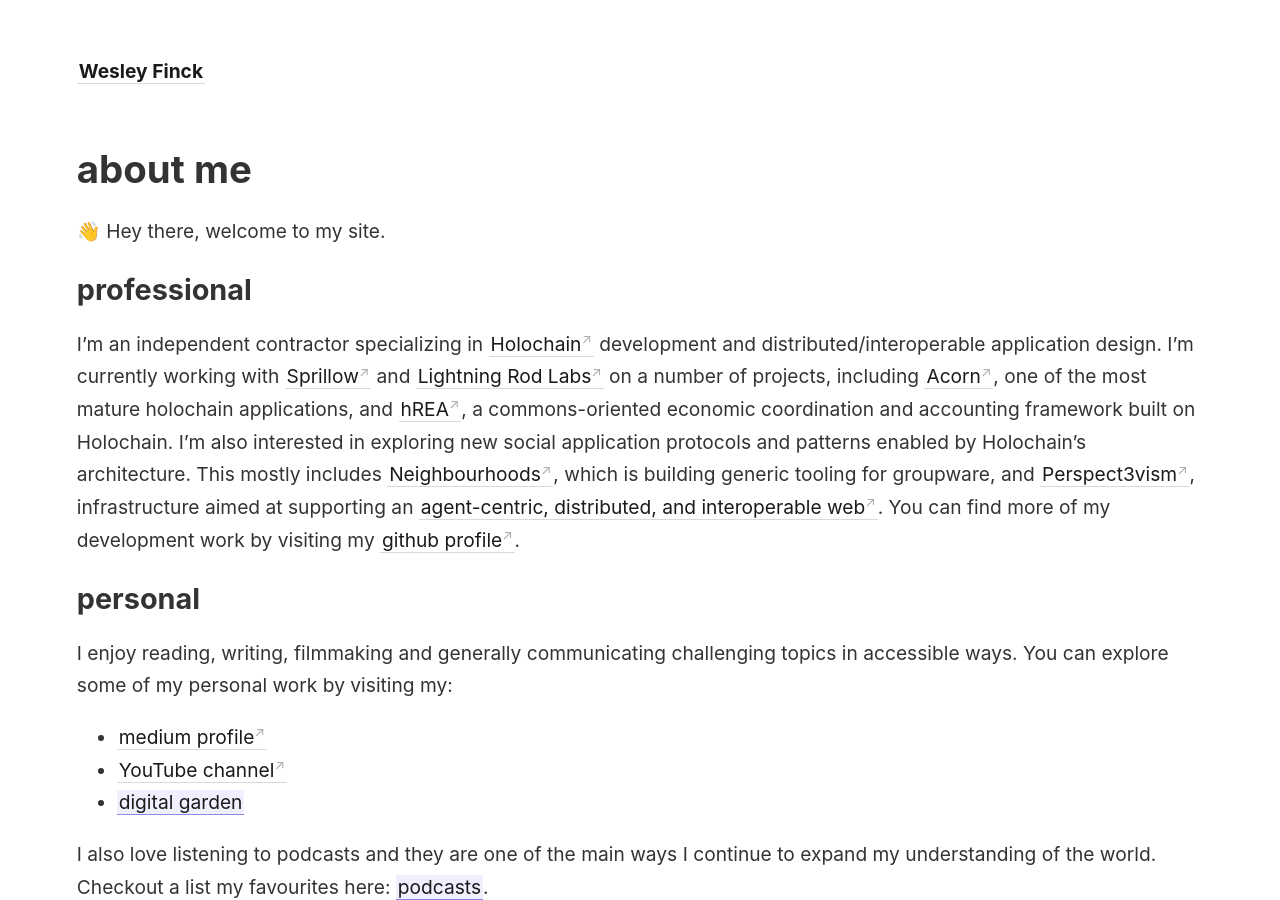
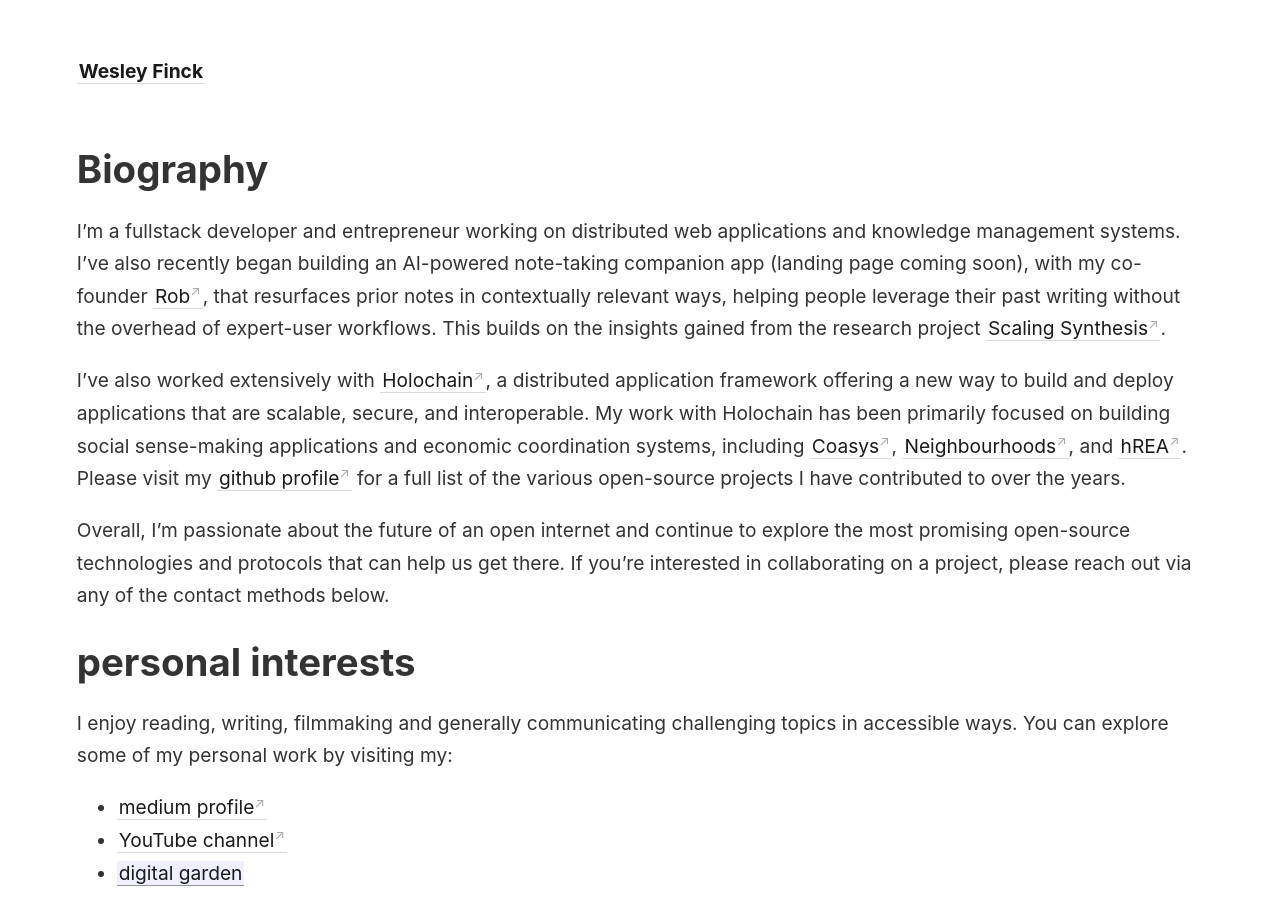
Before and after one commit to weswalla/digital-garden, a Jekyll site: the page built from _pages/index.md, in a window 1280 px wide and 900 px high. Built offline with Jekyll 4.4.1, drawn with Linux system fonts in a browser that asks for light colours; some of the changed text lies outside the part shown.

Commit message:
update home page

```diff
--- a/_pages/index.md
+++ b/_pages/index.md
@@ -4,20 +4,20 @@ title: Home
 id: home
 permalink: /
 ---
-# about me
-👋 Hey there, welcome to my site.
+# Biography
+I'm a fullstack developer and entrepreneur working on distributed web applications and knowledge management systems. I've also recently began building an AI-powered note-taking companion app (landing page coming soon), with my co-founder [Rob](https://robhaisfield.com/about), that resurfaces prior notes in contextually relevant ways, helping people leverage their past writing without the overhead of expert-user workflows. This builds on the insights gained from the research project [Scaling Synthesis](https://scalingsynthesis.com/).
 
-## professional
-I'm an independent contractor specializing in [Holochain](https://www.holochain.org/) development and distributed/interoperable application design. I'm currently working with [Sprillow](https://sprillow.com) and [Lightning Rod Labs](https://lightningrodlabs.org/) on a number of projects, including [Acorn](http://acorn.software/), one of the most mature holochain applications, and [hREA](https://hrea.io/), a commons-oriented economic coordination and accounting framework built on Holochain. I'm also interested in exploring new social application protocols and patterns enabled by Holochain's architecture. This mostly includes [Neighbourhoods](https://neighbourhoods.network/), which is building generic tooling for groupware, and [Perspect3vism](https://github.com/perspect3vism/), infrastructure aimed at supporting an [agent-centric, distributed, and interoperable web](https://medium.com/holochain/holochain-reinventing-applications-d2ac1e4f25ef). You can find more of my development work by visiting my [github profile](https://github.com/weswalla/).
+I've also worked extensively with [Holochain](https://www.holochain.org), a distributed application framework offering a new way to build and deploy applications that are scalable, secure, and interoperable. My work with Holochain has been primarily focused on building social sense-making applications and economic coordination systems, including [Coasys](https://coasys.org/), [Neighbourhoods](https://neighbourhoods.network/), and [hREA](https://hrea.io/). Please visit my [github profile](https://github.com/weswalla/) for a full list of the various open-source projects I have contributed to over the years.
 
+Overall, I'm passionate about the future of an open internet and continue to explore the most promising open-source technologies and protocols that can help us get there. If you're interested in collaborating on a project, please reach out via any of the contact methods below.
 
-## personal
+# personal interests
 I enjoy reading, writing, filmmaking and generally communicating challenging topics in accessible ways. You can explore some of my personal work by visiting my:
 - [medium profile](https://wesleyfinck.medium.com/)
 - [YouTube channel](https://www.youtube.com/channel/UCPMZ2h9TqvfWIAQyFGfPyEQ)
 - [[digital garden]]
 
-I also love listening to podcasts and they are one of the main ways I continue to expand my understanding of the world. Checkout a list my favourites here: [[podcasts]].
+I also love listening to podcasts and they are one of the main ways I continue to expand my understanding of the world. Checkout a list of my favourites here: [[podcasts]].
 
 I am interested in learning, knowledge management & synthesis, collective epistemic processes, sense-making, and the digital tools that can enhance these activities.
 
```
